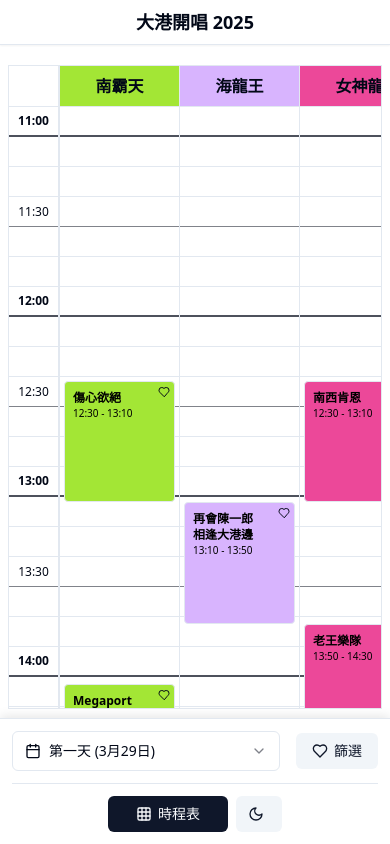
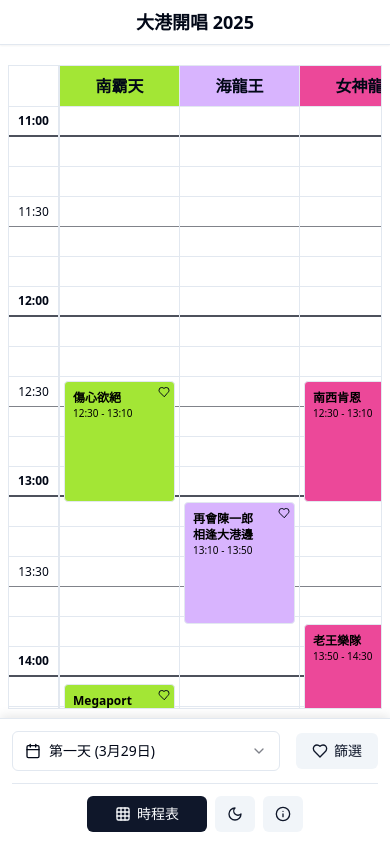
Before and after one commit to Yukaii/festva, a Next.js app: page / in a window 390 px wide. Built offline with nearby package versions, Linux system fonts and the light colour scheme.

Commit message:
feat: add About modal and update styling in FestivalTimetable and MobileFavoritesView

```diff
--- a/components/festival-timetable-absolute.tsx
+++ b/components/festival-timetable-absolute.tsx
@@ -4,10 +4,18 @@ import { useState, useMemo, useEffect } from "react"
 import { useStages } from "./stage-provider"
 import { DateSelector } from "./date-selector"
 import type { Performance, TimeSlotInfo, FestivalDay } from "@/types/festival"
-import { Heart, Grid, Moon, Sun, Calendar, Settings, Share2 } from "lucide-react"
+import { Heart, Grid, Moon, Sun, Info, Share2 } from "lucide-react" // Added Info
 import { cn } from "@/lib/utils"
 import { MobileFavoritesView } from "./mobile-favorites-view"
 import { useTheme } from "next-themes"
+import {
+  Dialog,
+  DialogContent,
+  DialogDescription,
+  DialogHeader,
+  DialogTitle,
+  DialogTrigger,
+} from "@/components/ui/dialog" // Added Dialog components
 import { useFestivalData } from "./festival-data-provider"
 
 // Festival days
@@ -29,6 +37,7 @@ export function FestivalTimetable() {
   const [selectedDate, setSelectedDate] = useState<string>(festivalDays[0].date)
   const [mobileView, setMobileView] = useState<"grid" | "favorites">("grid")
   const { theme, setTheme } = useTheme()
+  const [isAboutModalOpen, setIsAboutModalOpen] = useState(false); // Added state for modal
 
   const timeSlots = generateTimeSlots("11:00", "23:50", 10, selectedDate)
   const { performances } = useFestivalData()
@@ -158,9 +167,41 @@ export function FestivalTimetable() {
             >
               {theme === "dark"
                 ? <Sun className="h-4 w-4 mr-1.5" />
-                : <Moon className="h-4 w-4 mr-1.5" />
+                : <Moon className="h-4 w-4" />
               }
+              {/* Removed mr-1.5 from Moon/Sun icons as button is icon-only now */}
             </button>
+
+            {/* About Button & Modal */}
+            <Dialog open={isAboutModalOpen} onOpenChange={setIsAboutModalOpen}>
+              <DialogTrigger asChild>
+                <button
+                  type="button"
+                  className="flex items-center justify-center px-3 py-2 rounded-md bg-secondary text-secondary-foreground text-sm"
+                  aria-label="About Festva"
+                >
+                  <Info className="h-4 w-4" />
+                </button>
+              </DialogTrigger>
+              <DialogContent>
+                <DialogHeader>
+                  <DialogTitle>關於 Festva</DialogTitle>
+                  <DialogDescription>
+                    Festva 是一個簡單的音樂祭時間表應用程式，幫助您規劃您的音樂祭體驗。
+                    <br /><br />
+                    原始碼可在 GitHub 上找到：
+                    <a
+                      href="https://github.com/Yukaii/festva"
+                      target="_blank"
+                      rel="noopener noreferrer"
+                      className="text-blue-500 hover:underline ml-1"
+                    >
+                      Yukaii/festva
+                    </a>
+                  </DialogDescription>
+                </DialogHeader>
+              </DialogContent>
+            </Dialog>
           </div>
         </div>
       </div>
--- a/components/mobile-favorites-view.tsx
+++ b/components/mobile-favorites-view.tsx
@@ -186,7 +186,7 @@ export function MobileFavoritesView({
             </div>
           )}
         </div>
-        <DialogFooter>
+        <DialogFooter className="flex flex-col space-y-2 sm:flex-row sm:space-y-0 sm:space-x-2">
           <Button variant="outline" onClick={() => setIsDialogOpen(false)}>關閉</Button>
           <Button onClick={handleDownload} disabled={!imageUrl}>
             <Download className="h-4 w-4 mr-2" />
```
